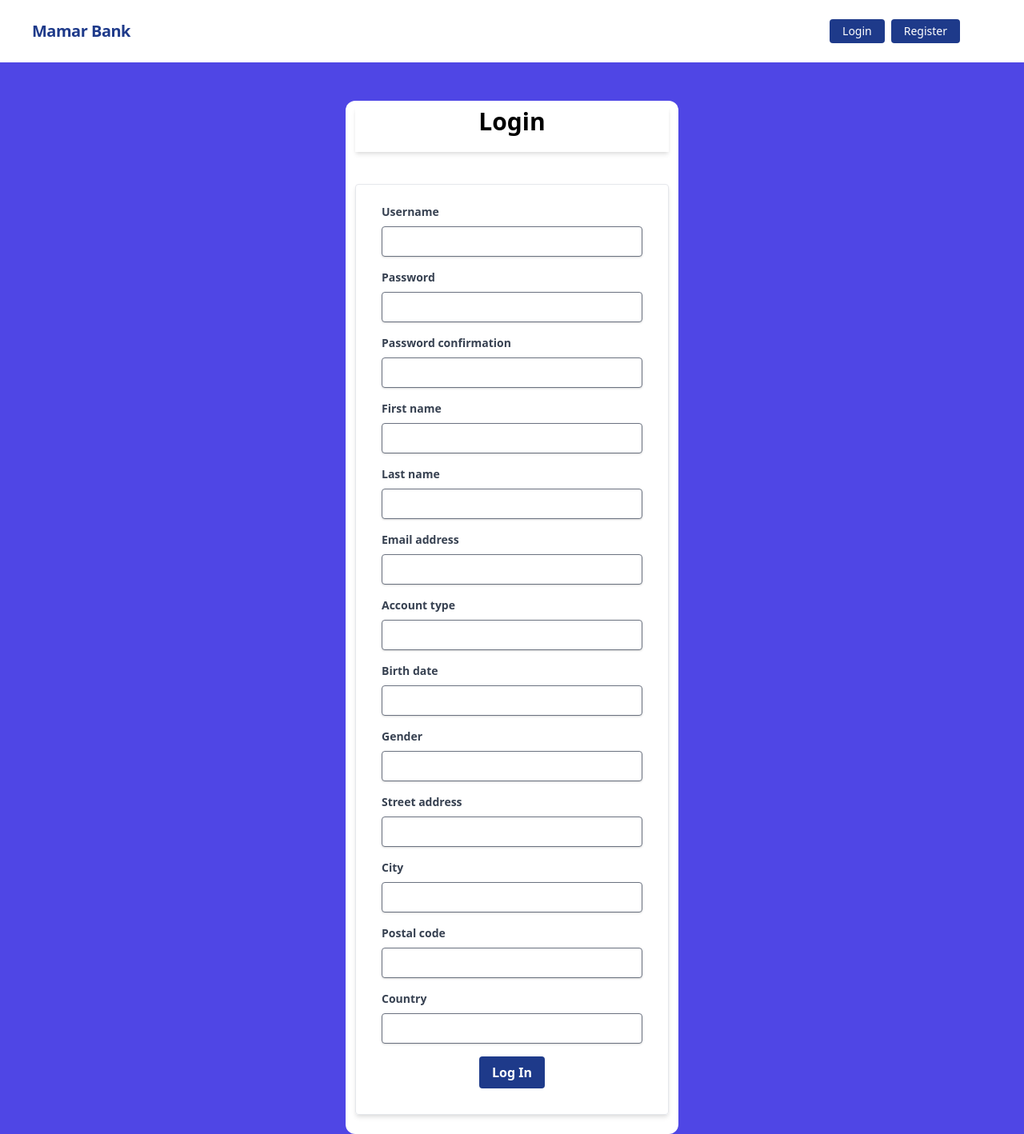
After one commit to shufolislam1/bank-management-project, a Django app: template accounts/templates/accounts/user_login.html in a window 1280 px wide. The commit adds this page. Shown: the whole page at 80% size. Run offline with Django 4.2, Linux system fonts and the light colour scheme; the template is opened without the code that fills it: values that come from a table or form of the project are taken from there, others are empty.

Commit message:
login page doone with errror

```diff
--- /dev/null
+++ b/accounts/templates/accounts/user_login.html
@@ -0,0 +1,44 @@
+{% extends 'base.html' %}
+{% block body %}
+{% if form.non_field_errors %}
+{% for error in form.non_field_errors %}
+<div class="bg-red-100 border border-red-400 text-red-700 px-4 py-3 rounded relative mt-2" role="alert">
+    <p class="font-bold">Error!</p>
+    <p class="block sm:inline">{{ error }}</p>
+</div>
+{% endfor %}
+{% endif %}
+<div class="grid grid-cols-3 gap-4">
+    <div></div>
+    <div class="py-2 px-3 rounded-xl bg-white mt-12">
+        <h1 class="font-bold text-3xl text-center pb-5 shadow-md">Login</h1>
+        <div class="w-full mt-10">
+            <form method="post" class="shadow-md border border-gray-200 rounded px-8 pt-6 pb-8 mb-4">
+                {% csrf_token %}
+                {% for hidden_field in form.hidden_fields %}
+                {{ hidden_field.errors }} {{ hidden_field }}
+                {% endfor %}
+                {% for field in form.visible_fields %}
+                <div class="mb-4">
+                    <label class="block text-gray-700 text-sm font-bold mb-2" for="{{ field.id_for_label }}">
+                {{ field.label }}
+            </label>
+                    <input class="shadow appearance-none border border-gray-500 rounded w-full py-2 px-3 text-gray-700 leading-tight focus:outline-none focus:shadow-outline" name="{{ field.name }}" id="{{ field.id_for_label }}" type="{{ field.widget_type }}">
+                </div>
+                {% if field.errors %}
+                {% for error in field.errors %}
+                <p class="text-red-600 text-sm italic pb-2">{{ error }}</p>
+                {% endfor %}
+                {% endif %}
+                {% endfor %}
+
+                <div class="flex items-center justify-center w-full">
+                    <button class="bg-blue-900 hover:bg-blue-700 text-white font-bold py-2 px-4 rounded focus:outline-none focus:shadow-outline" type="submit">
+                Log In
+            </button>
+                </div>
+            </form>
+        </div>
+    </div>
+</div>
+{% endblock %}
--- a/accounts/urls.py
+++ b/accounts/urls.py
@@ -1,7 +1,9 @@
 from django.urls import path
-from .views import UserRegistrationView
+from .views import UserRegistrationView,UserLoginView, UserLogoutView
 
 urlpatterns = [
     path('register/', UserRegistrationView.as_view(), name='register'),
+    path('login/', UserLoginView.as_view(), name='login'),
+    path('logout/', UserLogoutView.as_view(), name='logout'),
 
 ]
--- a/core/templates/base.html
+++ b/core/templates/base.html
@@ -6,10 +6,11 @@
     <title>Mamar Bank</title>
     <link href="https://unpkg.com/tailwindcss@^1.0/dist/tailwind.min.css" rel="stylesheet">
 </head>
-<body>
+<body class="bg-indigo-600">
     {% include "navbar.html" %}
-    <div>
-        {% block body %}{% endblock body %}
-    </div>
+    {% block body %}
+
+    {% endblock body %}
+
 </body>
 </html>
--- a/core/templates/navbar.html
+++ b/core/templates/navbar.html
@@ -30,12 +30,12 @@
                 <div class="text-blue-900 my-auto font-black px-5">Welcome, {{ request.user.first_name }} (balance : {{request.user.account.balance}}) </div>
 
                 <a href="" class="mx-2 inline-block font-medium text-sm px-4 py-2 leading-none bg-blue-900 rounded text-white border-white hover:border-transparent hover:text-dark hover:bg-red-700 mt-4 lg:mt-0">Profile</a>
-                <a href="" class="mx-2 inline-block font-medium text-sm px-4 py-2 leading-none bg-blue-900 rounded text-white border-white hover:border-transparent hover:text-dark hover:bg-red-700 mt-4 lg:mt-0">Logout</a>
+                <a href="{% url 'logout' %}" class="mx-2 inline-block font-medium text-sm px-4 py-2 leading-none bg-blue-900 rounded text-white border-white hover:border-transparent hover:text-dark hover:bg-red-700 mt-4 lg:mt-0">Logout</a>
             </div>
         {% else %}
             <div class="text-md lg:flex-grow"></div>
             <div>
-                <a href="" class="mr-2 inline-block font-medium text-sm px-4 py-2 leading-none bg-blue-900 rounded text-white border-white hover:border-transparent hover:text-gray-800 hover:bg-red-700 mt-4 lg:mt-0">Login</a>
+                <a href="{% url 'login' %}" class="mr-2 inline-block font-medium text-sm px-4 py-2 leading-none bg-blue-900 rounded text-white border-white hover:border-transparent hover:text-gray-800 hover:bg-red-700 mt-4 lg:mt-0">Login</a>
             </div>
             <div>
                 <a href="{% url 'register' %}" class="inline-block font-medium text-sm px-4 py-2 leading-none bg-blue-900 rounded text-white border-white hover:border-transparent hover:text-gray-800 hover:bg-white mt-4 lg:mt-0">Register</a>
--- a/mamar_bank/urls.py
+++ b/mamar_bank/urls.py
@@ -19,7 +19,7 @@
 from core.views import HomeView
 
 urlpatterns = [
-    path('', HomeView.as_view()),
+    path('', HomeView.as_view(), name='home'),
     path('admin/', admin.site.urls),
     path('accounts/', include('accounts.urls')),
 ]
```
Also changed, not shown: accounts/views.py (+14 -1 lines).
